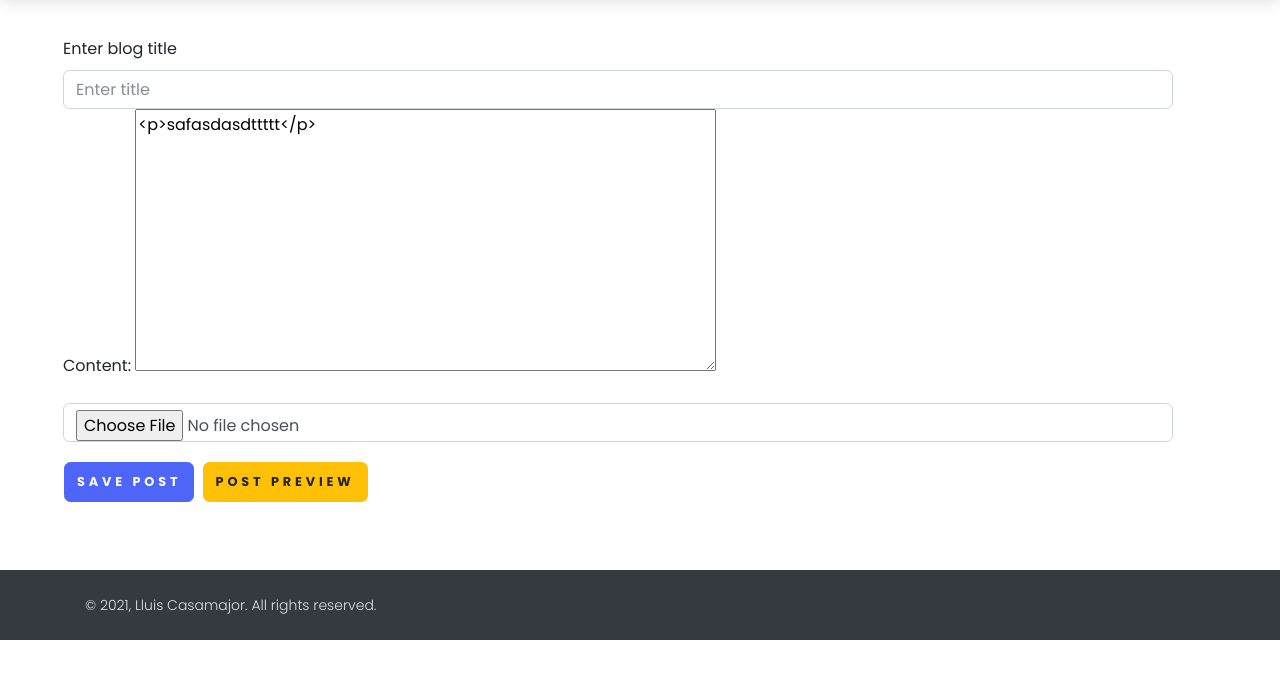
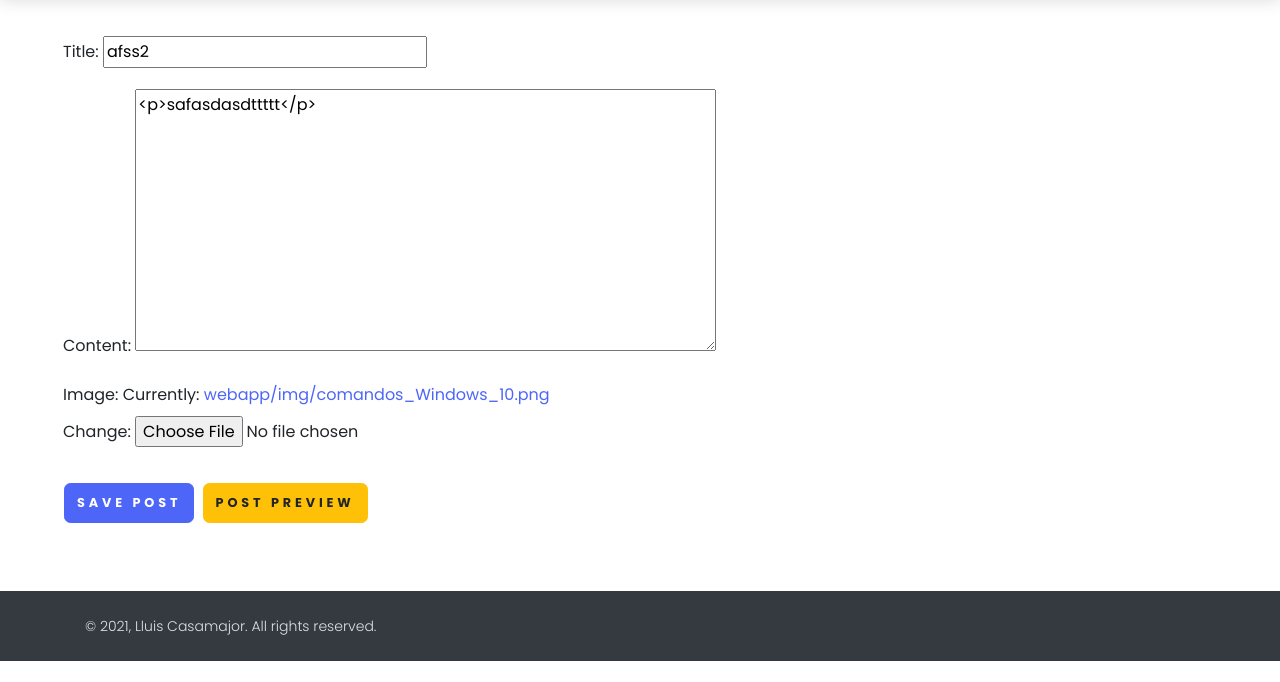
Before and after one commit to lluischess/BlogDjango, a Django app: page /post_update/8 in a window 1280 px wide. Shown: the part 84-766 px from the top of the page. Run offline with Django 3.2, Linux system fonts and the light colour scheme; a user stored in the database is signed in; data comes from the database, SQL or seed files in the repository; both versions use the stored data as it was after the commit; some web fonts are replaced.

Commit message:
- update element finished

```diff
--- a/Blog/webapp/form.py
+++ b/Blog/webapp/form.py
@@ -7,3 +7,9 @@ class BlogForm(forms.ModelForm):
     class Meta:
         model = Article
         fields = ['content']
+
+
+class BlogForm2(forms.ModelForm):
+    class Meta:
+        model = Article
+        fields = ['title', 'content', 'image']
--- a/Blog/webapp/templates/post-update.html
+++ b/Blog/webapp/templates/post-update.html
@@ -6,20 +6,12 @@
     <form method="post" enctype="multipart/form-data">
         {% csrf_token %}
         <div class="row">
-            <div class="col-md-12">
-                <label>Enter blog title</label>
-                <input type="text" value="{{ article_object.title }}" class="form-control" placeholder="Enter title" name="title">
-            </div>
 
             <div class="col-md-12">
                 {{form.media}}
                 {{form.as_p}}
             </div>
 
-            <div class="col-md-12">
-
-                <input type="file" name="image" class="form-control">
-            </div>
             <div class="m-3">
                 <button type="submit" class="btn btn-primary">Save Post</button>
                 <a href="{% url 'detail' %}" class="btn btn-warning m-1">Post Preview</a>
--- a/Blog/webapp/views.py
+++ b/Blog/webapp/views.py
@@ -5,7 +5,7 @@ from rest_framework.views import APIView
 from rest_framework.response import Response
 from django.contrib.auth.models import User
 
-from webapp.form import BlogForm
+from webapp.form import BlogForm, BlogForm2
 from webapp.models import Article, Profile
 
 
@@ -57,11 +57,12 @@ def post_update(request, id):
         if article_object.user != request.user:
             return redirect('/')
 
-        initial_dic = {'content': article_object.content}
-        form = BlogForm(initial=initial_dic)
+        initial_dic = {'content': article_object.content, 'title': article_object.title,
+                       'image': article_object.image}
+        form = BlogForm2(initial=initial_dic)
 
         if request.method == 'POST':
-            form = BlogForm(request.POST, instance=article_object)
+            form = BlogForm2(request.POST, instance=article_object)
 
             if form.is_valid():
                 form.save()
@@ -83,7 +84,6 @@ def V_logout(request):
 
 
 def addpost(request):
-    global content
     context = {'form': BlogForm}
     try:
         if request.method == 'POST':
```
Also changed, not shown: Blog/db.sqlite3.
